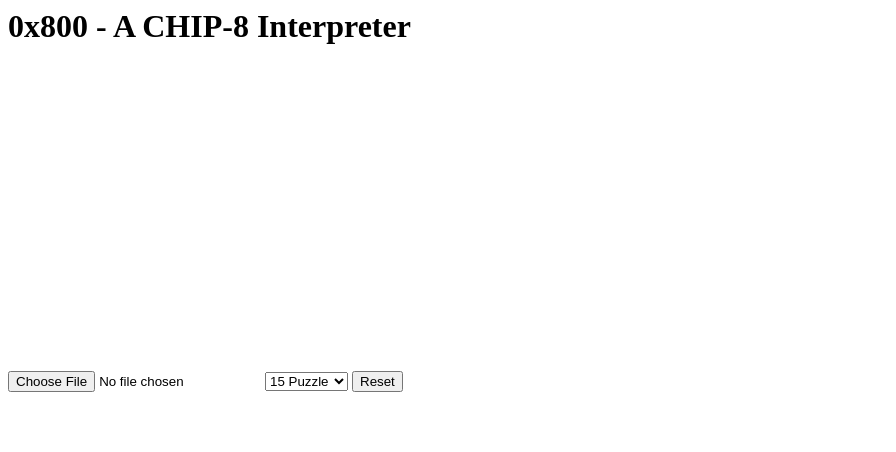
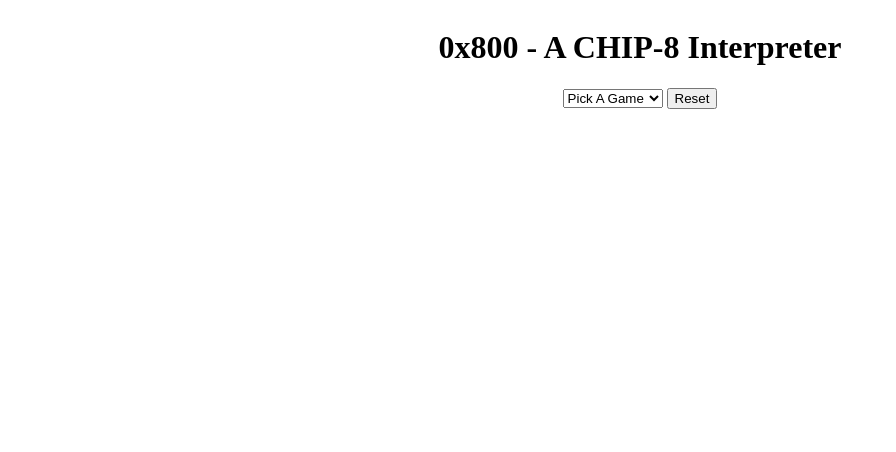
Before and after one commit to adamjc/chip-8, a website built with webpack: page src/index.html in a window 1280 px wide. Shown: the whole page, without its empty margins (0-896 px from the left). Built offline with nearby package versions, Linux system fonts and the light colour scheme.

Commit message:
Minor CSS. Remove crappy game

```diff
--- a/src/index.html
+++ b/src/index.html
@@ -2,15 +2,16 @@
   <head>
     <meta charset="utf-8">
     <title>CHIP-8</title>
+    <link rel="stylesheet" type="text/css" href="./main.css">
   </head>
   <body>
     <h1>0x800 - A CHIP-8 Interpreter</h1>
-    <input type="file" id="file-input" />
 
+    <div class="controls">
         <select name="game-picker" id="game-picker">
+            <option value="" disabled selected=true>Pick A Game</option>
             <option value="15PUZZLE">15 Puzzle</option>
             <option value="BLINKY">Blinky</option>
-      <option value="BLITZ">Blitz</option>
             <option value="BRIX">Brix</option>
             <option value="CONNECT4">Connect 4</option>
             <option value="HIDDEN">Hidden</option>
@@ -27,6 +28,7 @@
           </select>
 
           <button id="reset">Reset</button>
+    </div>
 
     <script src="./main.js"></script>
   </body>
--- /dev/null
+++ b/src/main.css
@@ -0,0 +1,9 @@
+body {
+  display: flex;
+  flex-direction: column;
+  align-items: center;
+}
+
+.controls {
+  padding: 0 0 20px 0;
+}
--- a/webpack.config.js
+++ b/webpack.config.js
@@ -16,6 +16,9 @@ module.exports = {
       from: path.resolve(__dirname, './src/sound.wav'),
       to: path.resolve(__dirname, './dist/sound.wav')
     }, {
+      from: path.resolve(__dirname, './src/main.css'),
+      to: path.resolve(__dirname, './dist/main.css')
+    }, {
       from: path.resolve(__dirname, './src/games/.'),
       to: path.resolve(__dirname, './dist/games/.')
     }])
```
Lines whose indentation alone changed are shown as unchanged.
